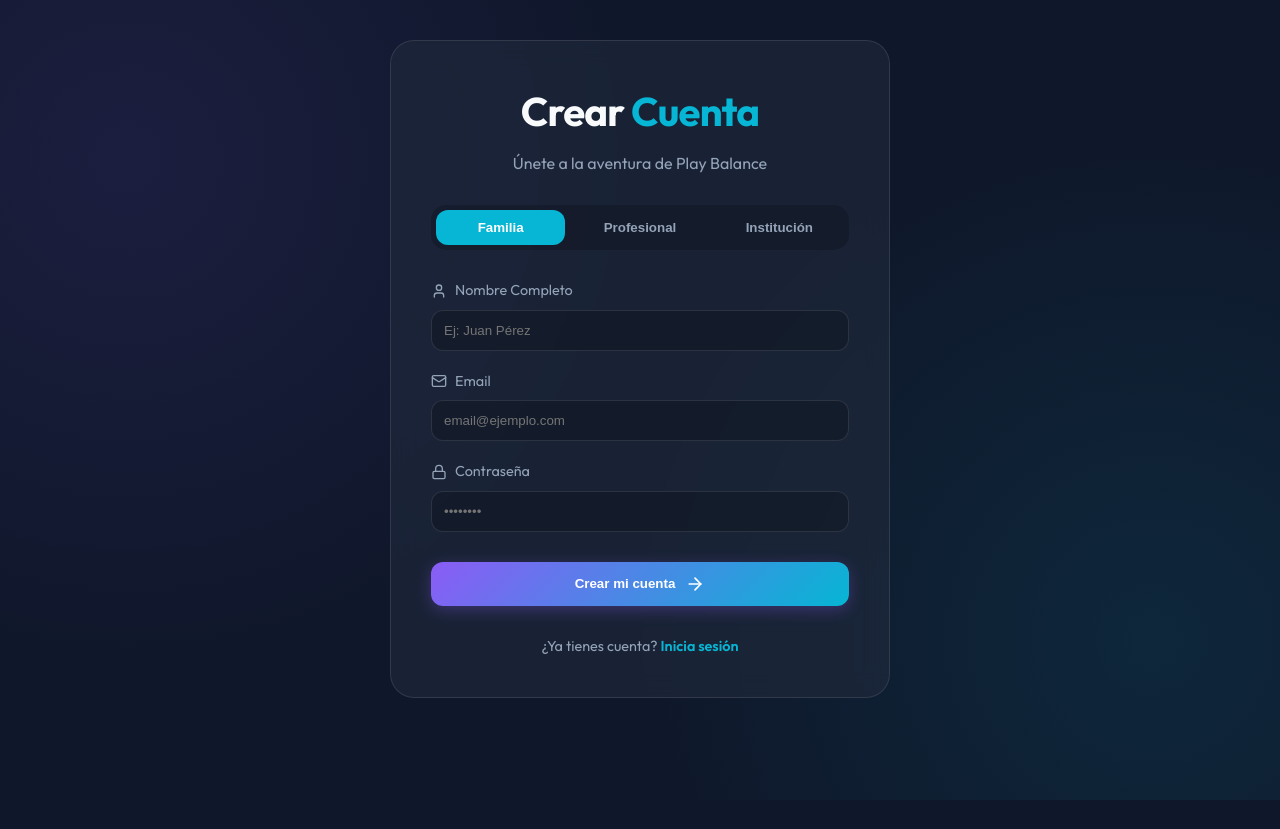
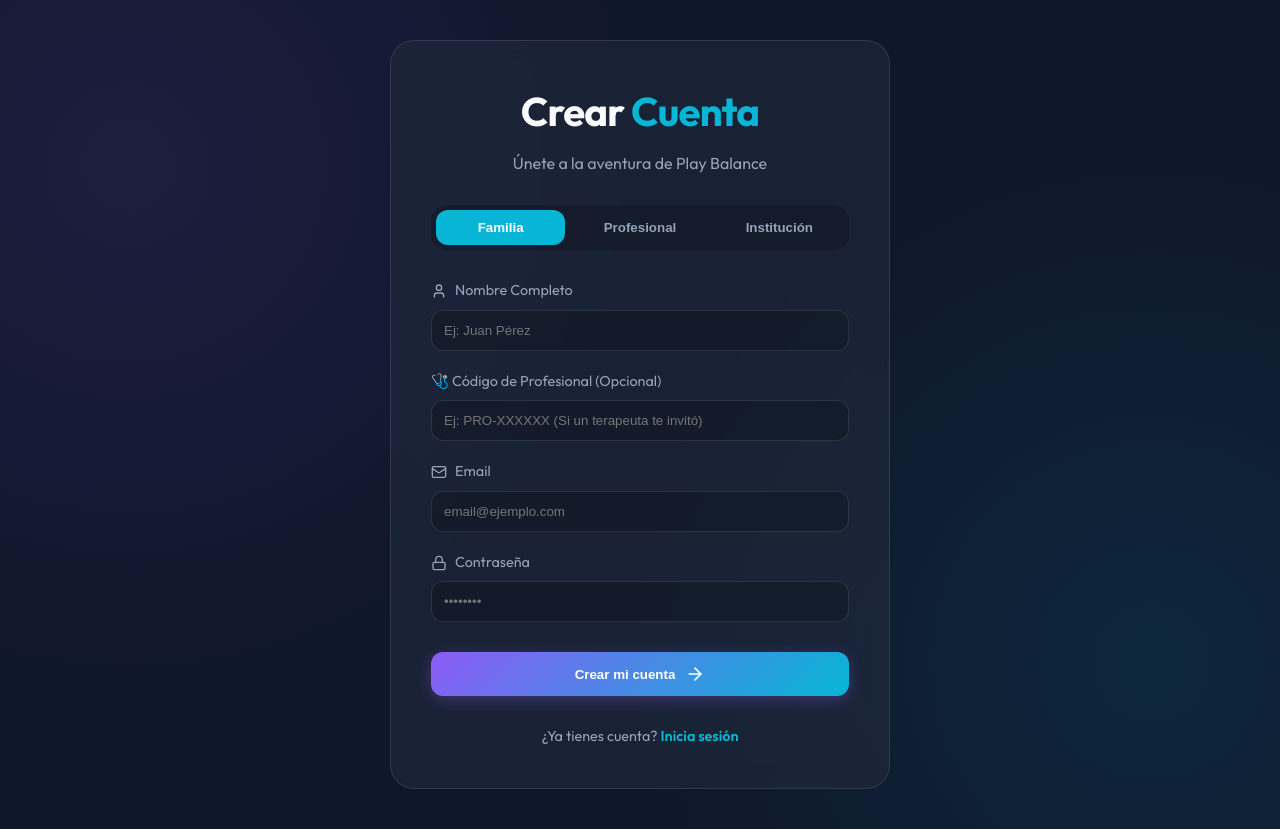
Before and after one commit to FernandoFerreyra11/play-balance-portfolio, a Next.js app: page /register in a window 1280 px wide. Before the commit the page ends 800 px from the top, so only its background shows below. Built offline with nearby package versions, Linux system fonts and the light colour scheme; no server answers.

Commit message:
Feat: Add support for family code joining in parent registration

```diff
--- a/src/app/actions/auth.ts
+++ b/src/app/actions/auth.ts
@@ -74,6 +74,27 @@ export async function registerUser(formData: FormData) {
     }
 
     // Default: Familia (Parent)
+    const proCode = formData.get("familyCode") as string;
+
+    if (proCode && proCode.trim() !== '') {
+      const [existingFamily] = await db.select().from(families).where(eq(families.code, proCode.trim()));
+
+      if (!existingFamily) {
+        return { error: "El código de profesional/familia no es válido" };
+      }
+
+      await db.insert(users).values({
+        name,
+        email,
+        password: hashedPassword,
+        role: "parent",
+        familyId: existingFamily.id,
+      });
+
+      return { success: true, familyCode: existingFamily.code };
+    }
+
+    // Si no hay código, creamos una nueva familia
     const familyCode = `${name.split(' ')[0].toUpperCase()}-${Math.floor(1000 + Math.random() * 9000)}`;
     const insertedFamilies = await db.insert(families).values({
       name: `Equipo de ${name}`,
--- a/src/app/register/page.tsx
+++ b/src/app/register/page.tsx
@@ -66,6 +66,23 @@ export default function RegisterPage() {
               }}
             />
           </div>
+
+          {role === 'parent' && (
+            <motion.div initial={{ opacity: 0, height: 0 }} animate={{ opacity: 1, height: 'auto' }} style={{ display: 'grid', gap: '8px' }}>
+              <label style={{ fontSize: '0.9rem', color: 'var(--text-dim)', display: 'flex', alignItems: 'center', gap: '8px' }}>
+                🩺 Código de Profesional (Opcional)
+              </label>
+              <input
+                name="familyCode"
+                type="text"
+                placeholder="Ej: PRO-XXXXXX (Si un terapeuta te invitó)"
+                style={{
+                  width: '100%', background: 'rgba(0,0,0,0.2)', border: '1px solid var(--border-color)',
+                  borderRadius: '12px', padding: '12px', color: 'white', outline: 'none'
+                }}
+              />
+            </motion.div>
+          )}
 
           {role === 'org_admin' && (
             <motion.div initial={{ opacity: 0, height: 0 }} animate={{ opacity: 1, height: 'auto' }} style={{ display: 'grid', gap: '8px' }}>
```
